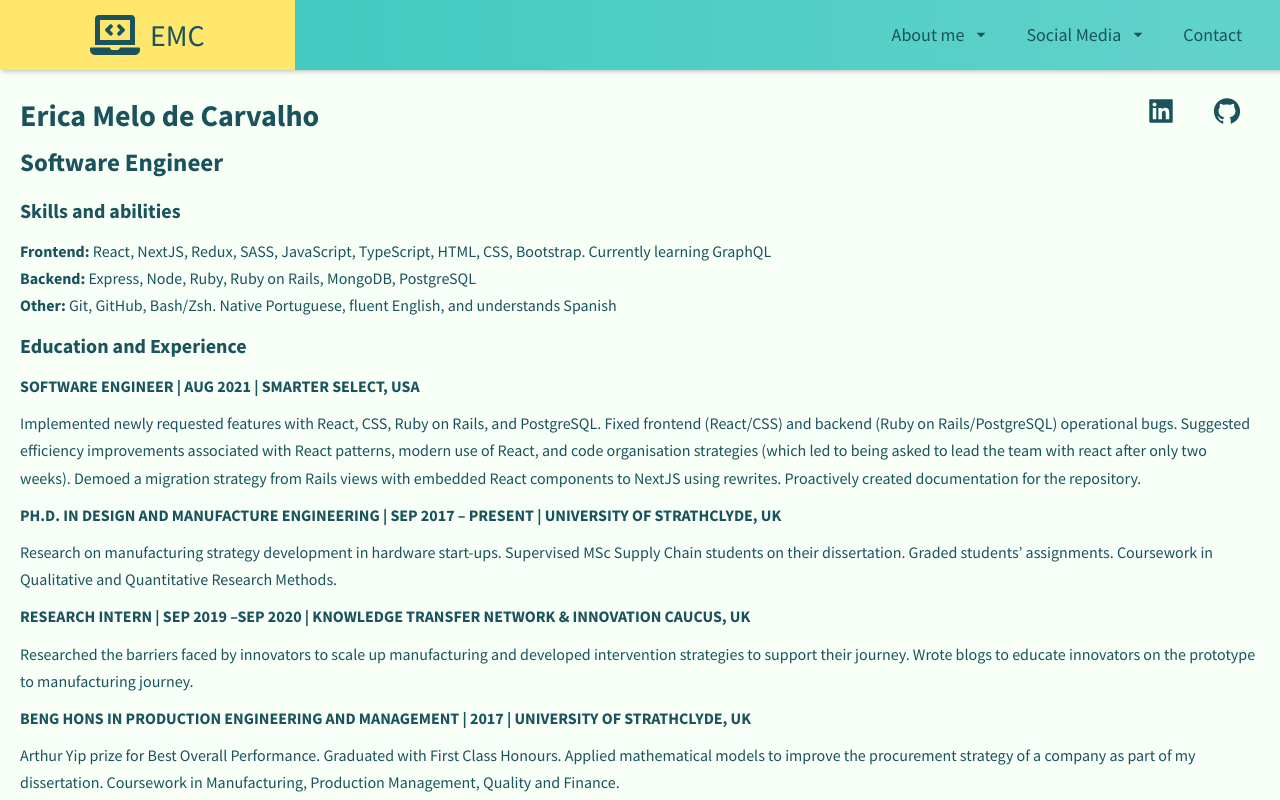
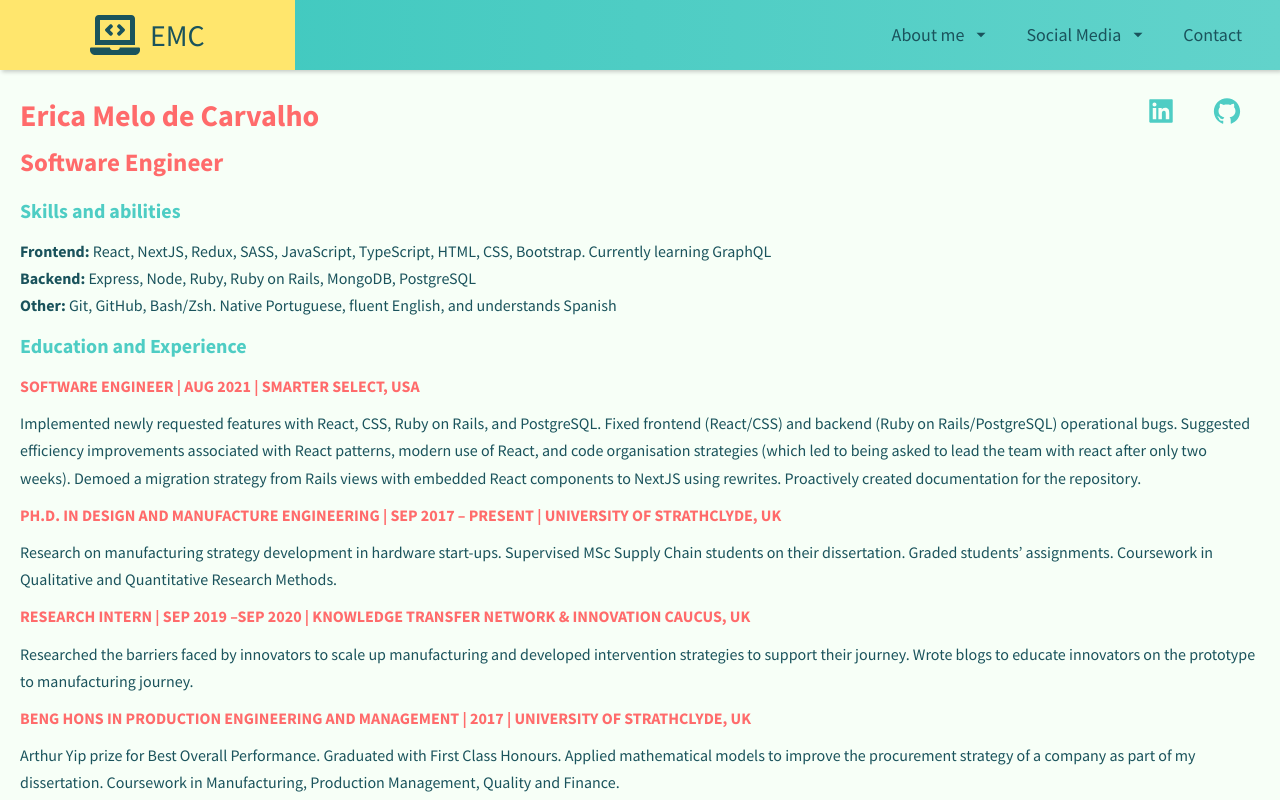
Before and after one commit to ericamcar/my-website, a Next.js app: page /cv in a window 1280 px wide. Shown: the top 800 px of the page. Built offline with nearby package versions, Linux system fonts and the light colour scheme.

Commit message:
fix styles

```diff
--- a/styles/globals.css
+++ b/styles/globals.css
@@ -26,17 +26,21 @@ body {
   color: #1a535c; }
 
 .heading-primary {
-  font-size: 3rem; }
+  font-size: 3rem;
+  color: #ff6b6b; }
 
 .heading-secondary {
-  font-size: 2.5rem; }
+  font-size: 2.5rem;
+  color: #ff6b6b; }
 
 .heading-tertiary {
-  font-size: 2rem; }
+  font-size: 2rem;
+  color: #4ecdc4; }
 
 .heading-quaternary {
   font-size: 1.6rem;
-  text-transform: uppercase; }
+  text-transform: uppercase;
+  color: #ff6b6b; }
 
 .m-1 {
   margin: 1rem; }
@@ -368,7 +372,7 @@ body {
   justify-content: space-between; }
 
 .icon {
-  color: #1a535c;
+  color: #4ecdc4;
   margin: 1.8rem;
   font-size: 3rem; }
 
--- a/styles/sass/base/_typography.scss
+++ b/styles/sass/base/_typography.scss
@@ -11,17 +11,21 @@ body {
 
 .heading-primary {
   font-size: 3rem;
+  color: $color-secondary;
 }
 
 .heading-secondary {
   font-size: 2.5rem;
+  color: $color-secondary;
 }
 
 .heading-tertiary {
   font-size: 2rem;
+  color: $color-primary;
 }
 
 .heading-quaternary {
   font-size: 1.6rem;
   text-transform: uppercase;
+  color: $color-secondary;
 }
--- a/styles/sass/pages/_cv.scss
+++ b/styles/sass/pages/_cv.scss
@@ -4,7 +4,7 @@
 }
 
 .icon {
-  color: $color-dark;
+  color: $color-primary;
   margin: 1.8rem;
   font-size: 3rem;
 }
```
